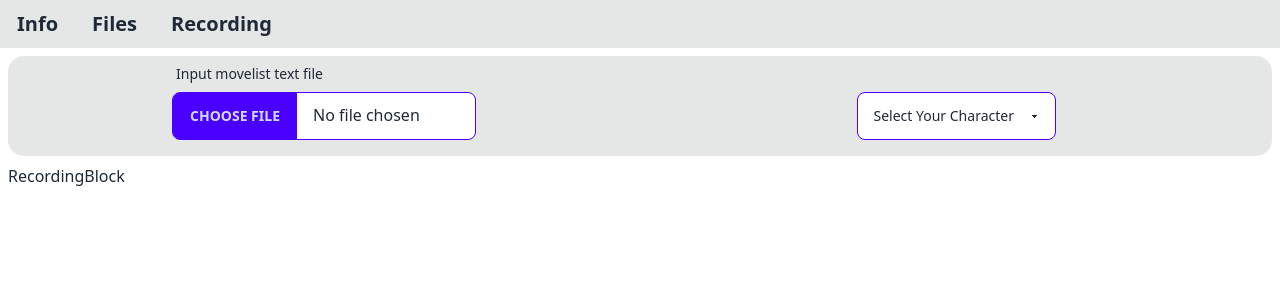
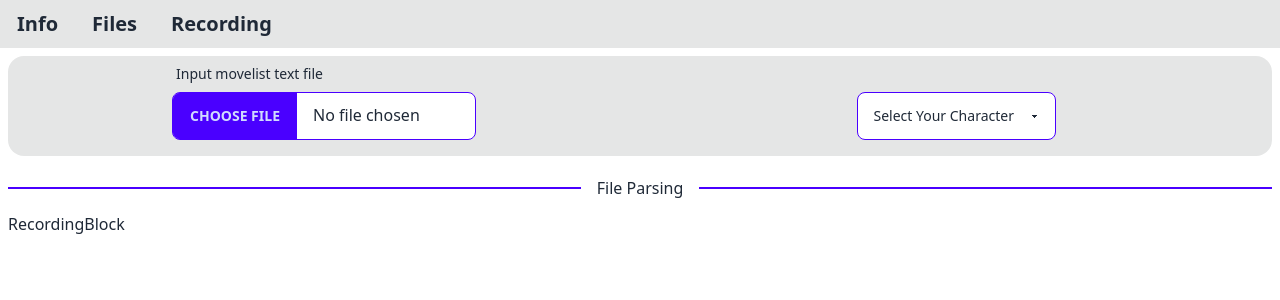
Before and after one commit to jones-erin-650/Movelist-Recorder, a React (Vite) app in the folder electron-vite/: page /recording in a window 1280 px wide. Shown: the top 300 px of the page. Built offline with nearby package versions, Linux system fonts and the light colour scheme.

Commit message:
added a seperating line to the recording block component

```diff
--- a/electron-vite/src/View/Components/Sections/RecordingBlock.tsx
+++ b/electron-vite/src/View/Components/Sections/RecordingBlock.tsx
@@ -1,6 +1,10 @@
 const RecordingBlock = () => {
   return (
-    <div>RecordingBlock</div>
+    <>
+      <div className="divider divider-primary">File Parsing</div>
+      <div>RecordingBlock</div>
+
+    </>
   )
 }
 
```
